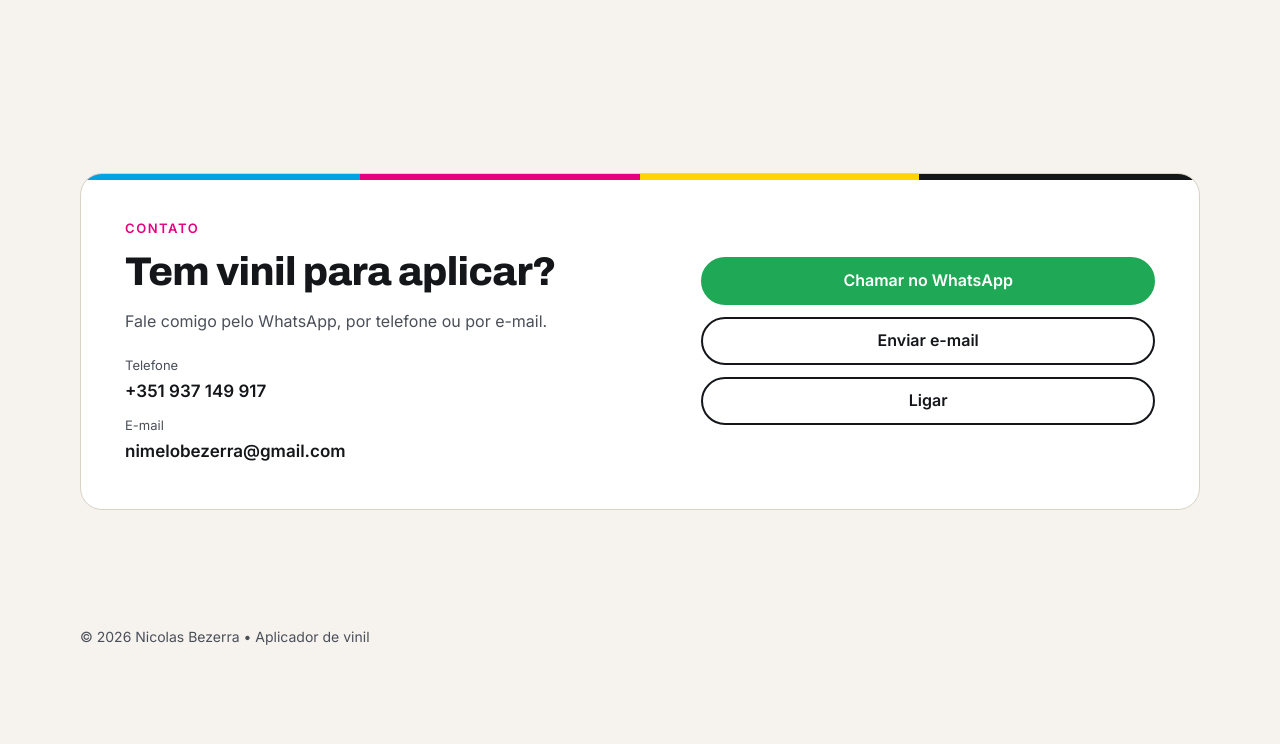
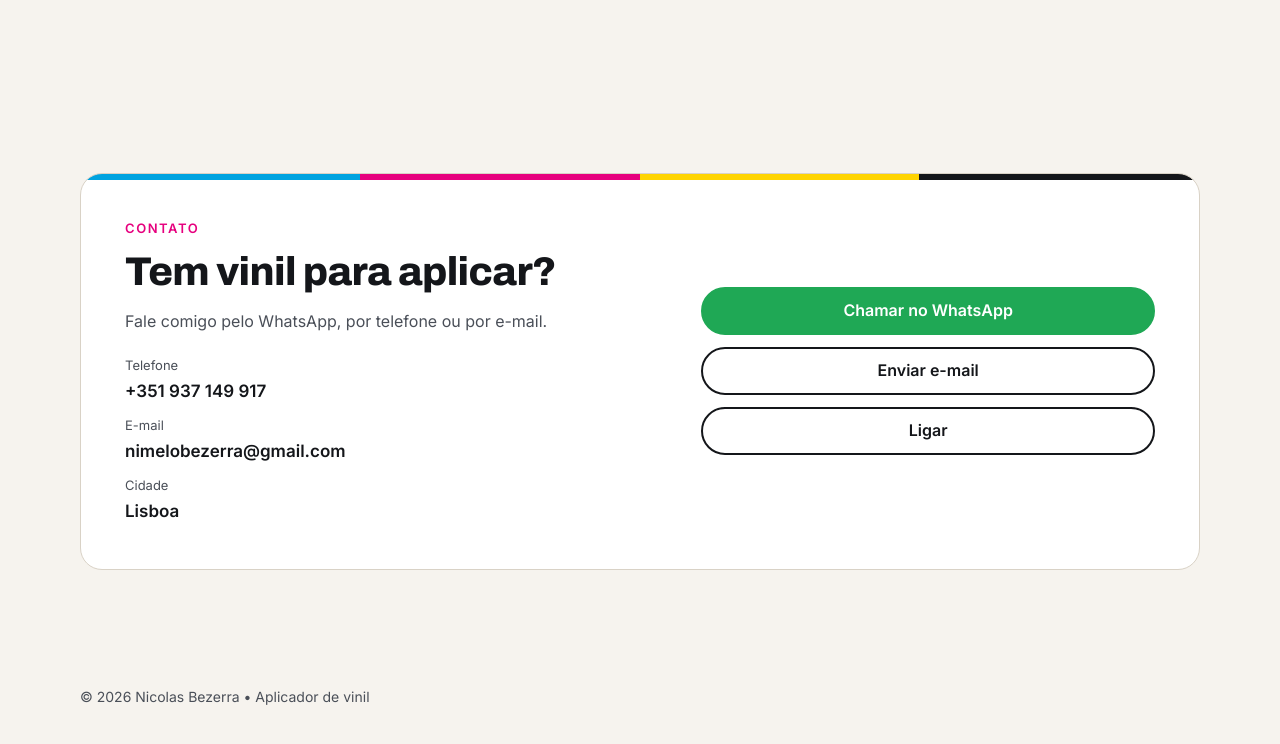
Before and after one commit to nimelobezerra-blip/Cripto-, a plain HTML site: page portfolio/index.html in a window 1280 px wide. Shown: the part 2639-3383 px from the top of the page. Before the commit the page ends 3327 px from the top, so only its background shows below. Drawn offline with Linux system fonts and the light colour scheme.

Commit message:
Portfólio: cidade Lisboa no contato
Co-Authored-By: Claude Opus 5.5 <noreply@anthropic.com>
Claude-Session: https://claude.ai/code/session_018AwSvhunnPWkuimoRJ1UcR

```diff
--- a/portfolio/index.html
+++ b/portfolio/index.html
@@ -147,6 +147,7 @@
           <ul class="dados-contato">
             <li><span>Telefone</span><a href="tel:+351937149917">+351 937 149 917</a></li>
             <li><span>E-mail</span><a href="mailto:nimelobezerra@gmail.com">nimelobezerra@gmail.com</a></li>
+            <li><span>Cidade</span><strong>Lisboa</strong></li>
           </ul>
         </div>
         <div class="contato-acoes">
--- a/portfolio/portfolio.css
+++ b/portfolio/portfolio.css
@@ -197,6 +197,7 @@ a { color: inherit; }
 .dados-contato { list-style: none; padding: 0; margin: 20px 0 0; display: grid; gap: 10px; }
 .dados-contato li { display: grid; gap: 2px; }
 .dados-contato span { font-size: 13px; color: var(--tinta-2); }
+.dados-contato strong { font-weight: 600; font-size: 17px; }
 .dados-contato a { font-weight: 600; font-size: 17px; text-decoration: none; overflow-wrap: anywhere; }
 .dados-contato a:hover { color: var(--m); }
 .contato-acoes { display: grid; gap: 12px; }
```
